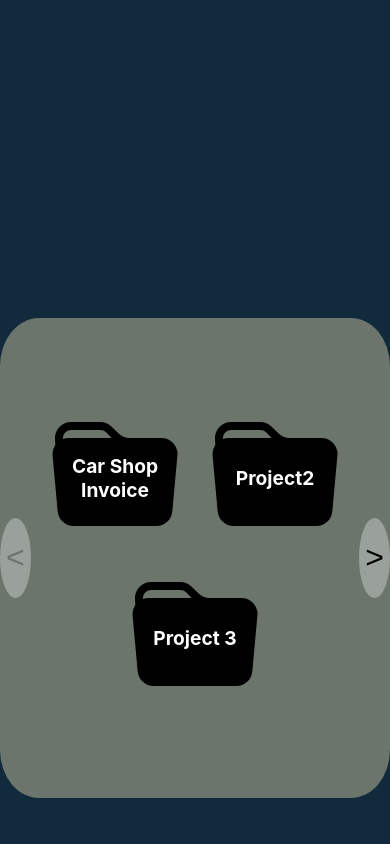
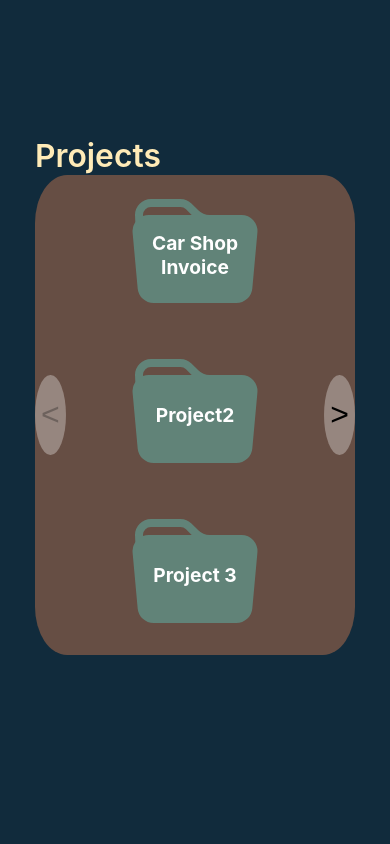
Before and after one commit to gilbertglz/gilbertglz.github.io, a React (Create React App) app in the folder my-site/: page / in a window 390 px wide. Shown: the part 2340-3184 px from the top of the page. Built offline with nearby package versions, Linux system fonts and the light colour scheme.

Commit message:
fix(Projects):changed Project.css for mobile friendliness

```diff
--- a/my-site/src/Projects/Projects.css
+++ b/my-site/src/Projects/Projects.css
@@ -1,14 +1,37 @@
 .ProjectsWrap {
   min-height: 100vh;
   display: flex;
-  align-items: center;
-  justify-content: center;
   font-size: calc(10px + 2vmin);
   color: white;
+  margin: 5em 17em 10em;
+  max-width: fit-content;
+  flex-direction: column;
 }
+
+@media screen and (max-width: 1290px)
+{
+  .ProjectsWrap
+  {
+    margin: 5em 10em 10em;
+  }
+  .ProjectsBack
+  {
+    width: 20rem;
+    height:10rem;
+  }
+}
+.titleHeader
+{
+  display: flex;
+  align-self: flex-start;
+  font-size: calc(24px + 2vmin);
+  color: #FFEBB7;
+  font-weight: 600;
+}
+
 .ProjectsBack
 {
-  background-color: #ffebb762;
+  background-color: #ff6f315e;
   width: 50rem;
   height:30rem;
   border-radius: 10%;
@@ -16,6 +39,33 @@
   justify-content: center;
   align-content: center;
   flex-wrap: wrap;
+  animation: color-changeTwo 3.5s infinite alternate;
+  flex-direction: column;
+}
+@media screen and (max-width: 1290px)
+{
+  .ProjectsWrap
+  {
+    margin: 5em 10em 10em;
+  }
+}
+@media screen and (max-width: 700px)
+{
+  .ProjectsWrap
+  {
+    margin: auto;
+  }
+  .ProjectsBack
+  {
+    width:20rem;
+  }
+}
+@keyframes color-changeTwo {
+  from {
+  }
+  to {
+    background-color: #ffdfb054;
+  }
 }
 .IconWrapper
 {
@@ -34,7 +84,7 @@
 }
 .FolderIcon {
   font-size: 10rem;
-  color: black;
+  color: #5eb3a886;
 }
 .FolderText {
   position: absolute;
--- a/my-site/src/Projects/Projects.js
+++ b/my-site/src/Projects/Projects.js
@@ -30,8 +30,9 @@ function Projects() {
 
   return (
     <div className='ProjectsWrap' >
+
+      <div className='titleHeader'>Projects</div>
       <div className="ProjectsBack">
-
         <div className="ButtonWrapper">
           <button className="PrevButton" onClick={handlePrevClick} disabled={firstIndex === 0}>&lt;</button>
           <div className="IconWrapper">{ProjectFolders}</div>
```
